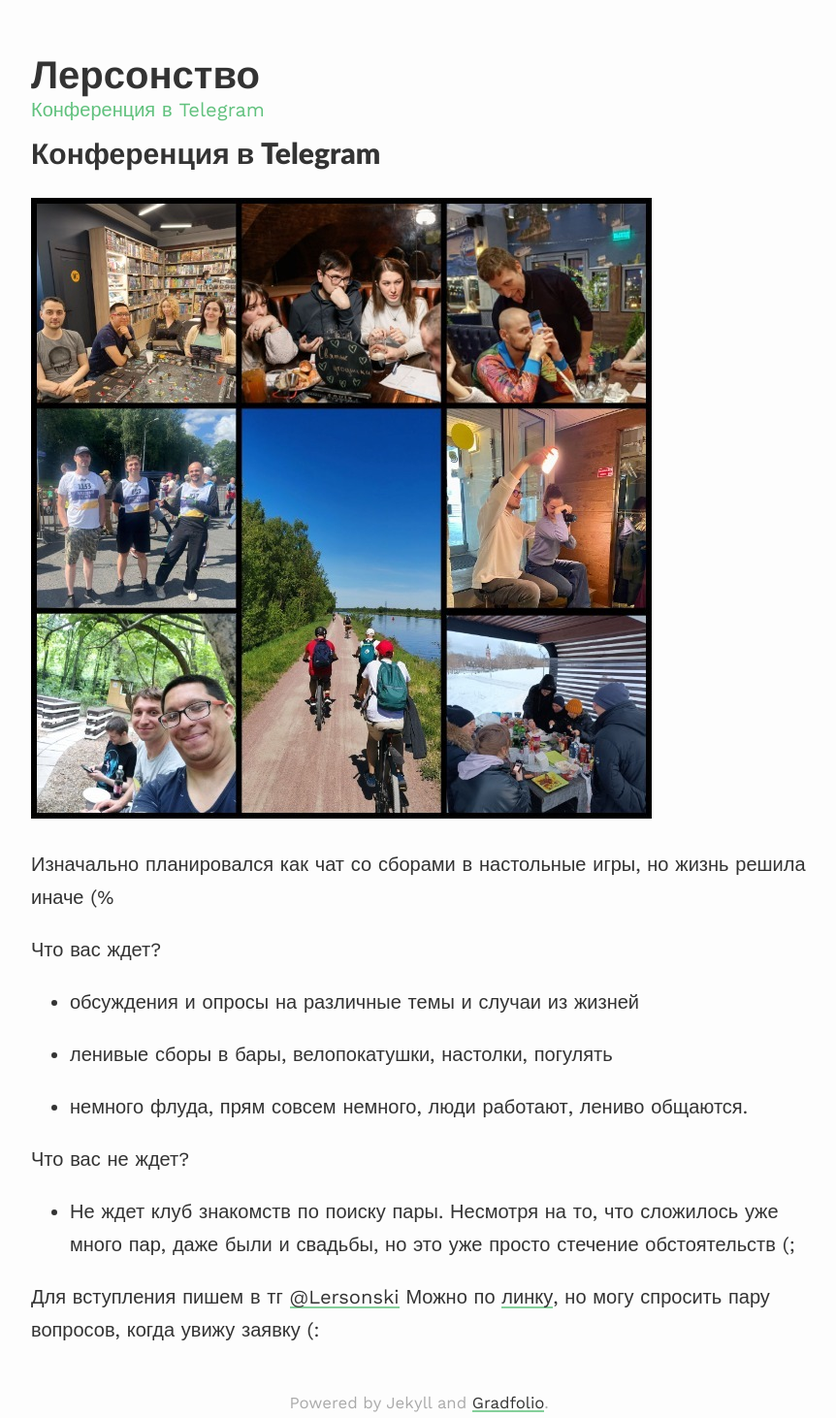
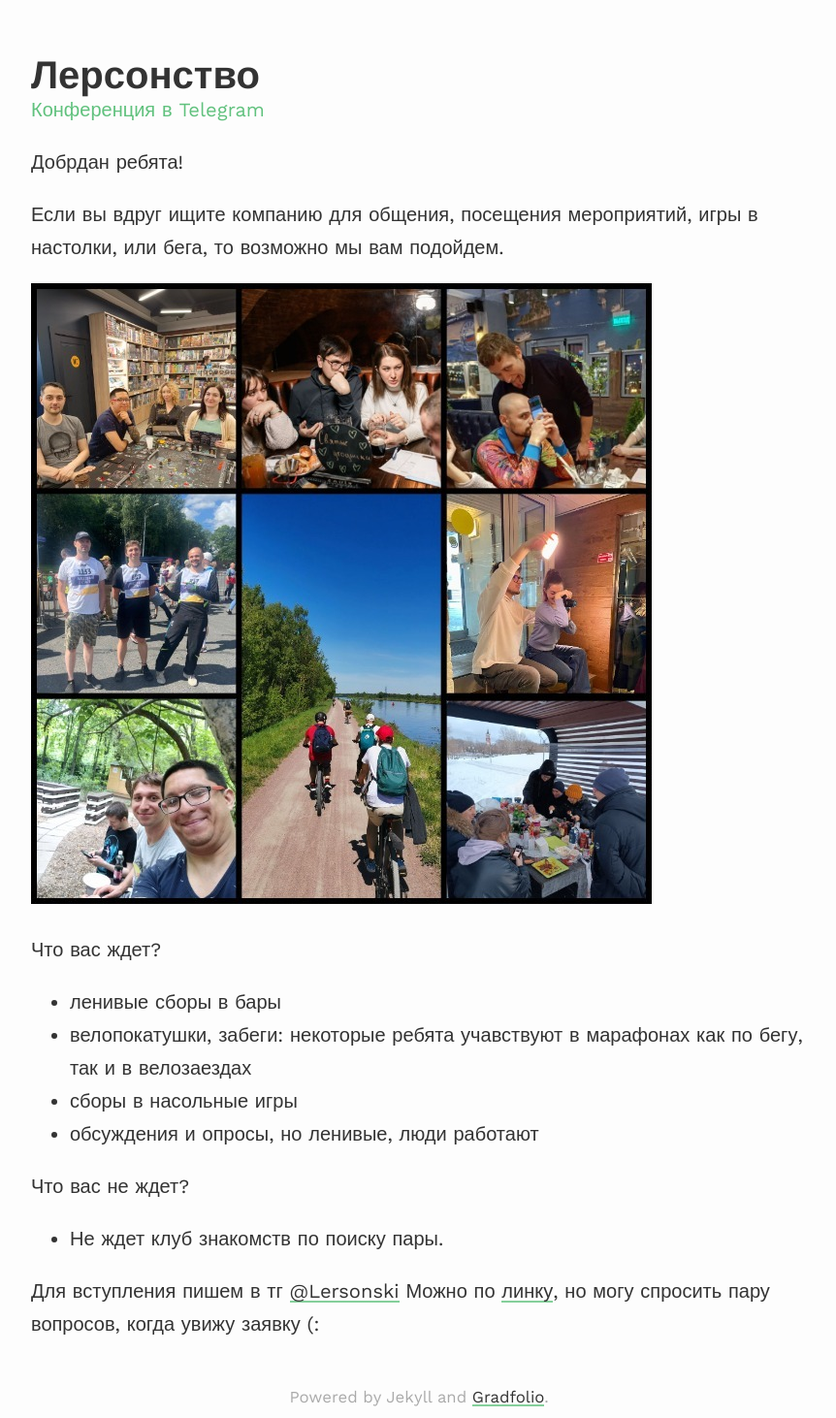
Before and after one commit to amasty/amasty.github.io, a Jekyll site: the page built from tg_conf.md, in a window 1280 px wide. Shown: the whole page at 97% size, without its empty margins (208-1070 px from the left). Built offline with Jekyll 4.4.1, drawn with Linux system fonts in a browser that asks for light colours.

Commit message:
Update desc

```diff
--- a/tg_conf.md
+++ b/tg_conf.md
@@ -4,23 +4,20 @@ permalink: /tg_conf/
 title: Конференция в Telegram
 ---
 
-# Конференция в Telegram
+Добрдан ребята!
+
+Если вы вдруг ищите компанию для общения, посещения мероприятий, игры в настолки, или бега, то возможно мы вам подойдем.
 
 ![Image]({{ site.baseurl }}/assets/images/conf_collage.jpg)
 
-Изначально планировался как чат со сборами в настольные игры, но жизнь решила иначе (%
-
 Что вас ждет?
-
-- обсуждения и опросы на различные темы и случаи из жизней
-
-- ленивые сборы в бары, велопокатушки, настолки, погулять
-
-- немного флуда, прям совсем немного, люди работают, лениво общаются.
+- ленивые сборы в бары
+- велопокатушки, забеги: некоторые ребята учавствуют в марафонах как по бегу, так и в велозаездах
+- сборы в насольные игры
+- обсуждения и опросы, но ленивые, люди работают
 
 Что вас не ждет?
-
-- Не ждет клуб знакомств по поиску пары. Несмотря на то, что сложилось уже много пар, даже были и свадьбы, но это уже просто стечение обстоятельств (;
+- Не ждет клуб знакомств по поиску пары.
 
 Для вступления пишем в тг [@Lersonski](https://t.me/Lersonski)
 Можно по [линку](https://t.me/+yVHkIfXOys42NjMy), но могу спросить пару вопросов, когда увижу заявку (:
```
